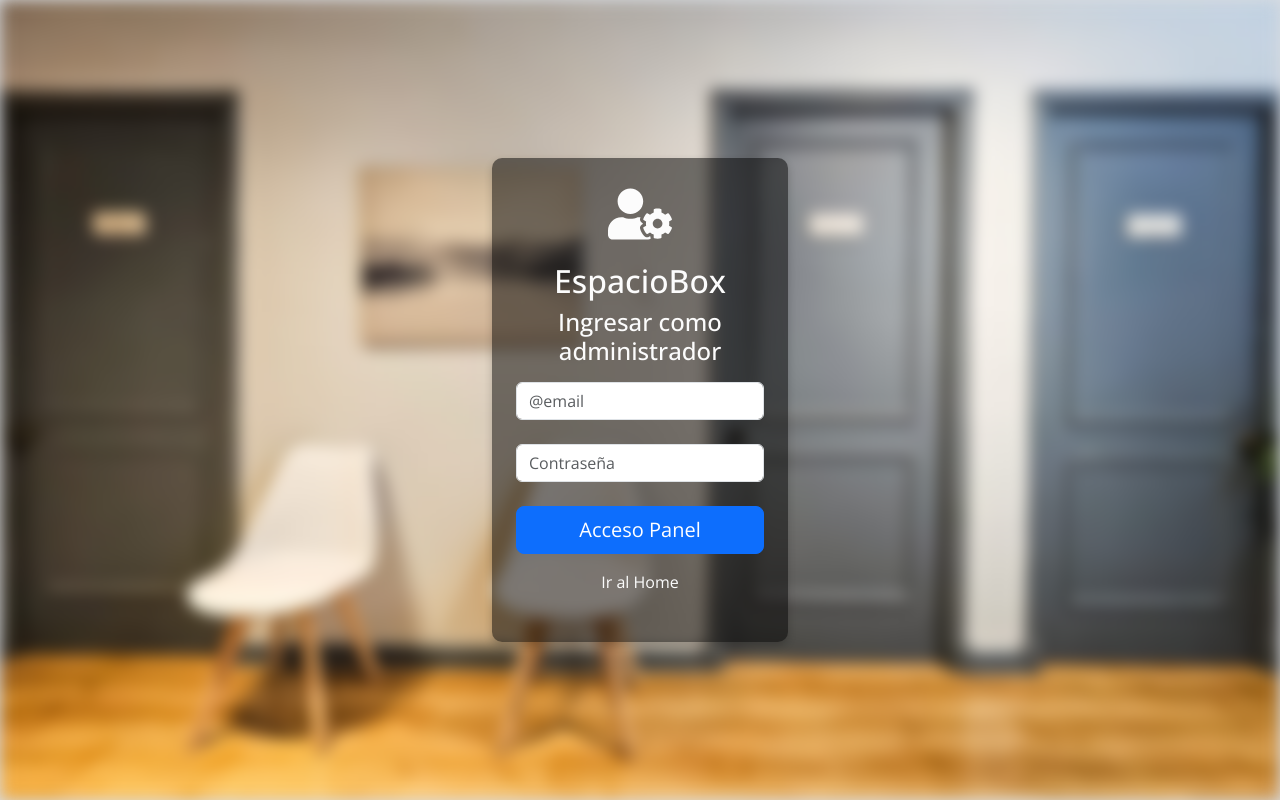
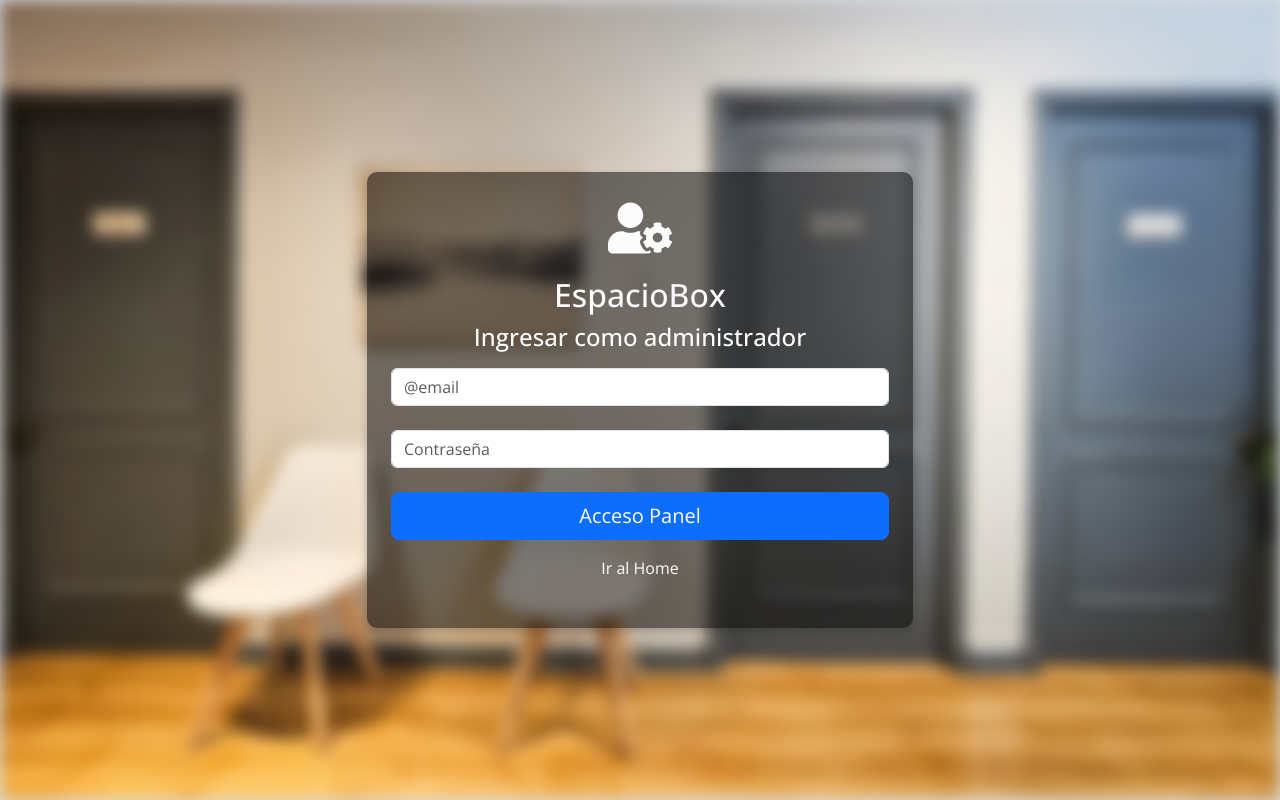
Before and after one commit to ssalinascalibar/espacio-box-noLogin, a React (Vite) app: page /login in a window 1280 px wide. Built offline with nearby package versions, Linux system fonts and the light colour scheme.

Commit message:
mod grid responsive logins

```diff
--- a/src/assets/styles/global.css
+++ b/src/assets/styles/global.css
@@ -25,7 +25,7 @@ a {
 .backgroundSection {
   background-color:#fff;
   border-radius: 8px;
-  padding: 2rem 1rem;
+  padding: 2rem 1.5rem;
   margin: 1rem 0 2rem 0;
 }
 
--- a/src/features/auth/Login.jsx
+++ b/src/features/auth/Login.jsx
@@ -2,13 +2,13 @@ import { useState, useEffect, useContext } from "react";
 import AuthContext from "../../context/AuthContext";
 import { useNavigate } from "react-router-dom";
 import { fetchAdmin } from "../../services/api";
-import { FaUserCog } from "../../assets/icons/icons"
+import { FaUserCog } from "../../assets/icons/icons";
 import Form from "react-bootstrap/Form";
 import Button from "react-bootstrap/Button";
 import Container from "react-bootstrap/Container";
 import Row from "react-bootstrap/Row";
 import Col from "react-bootstrap/Col";
-import Alert from 'react-bootstrap/Alert';
+import Alert from "react-bootstrap/Alert";
 import { Link } from "react-router-dom";
 import "./login.css";
 
@@ -40,7 +40,9 @@ export default function Login() {
     e.preventDefault();
 
     const enabledUser = adminUsers.find(
-      (user) => user.email === registeredUser.email && user.password === registeredUser.password
+      (user) =>
+        user.email === registeredUser.email &&
+        user.password === registeredUser.password
     );
 
     const validateCorreo = !adminUsers.email === !registeredUser.email;
@@ -63,7 +65,8 @@ export default function Login() {
     <div className="login-background">
       <Container className="login-container">
         <Row>
-        <Col>
+          <Col md={2} lg={3}></Col>
+          <Col xs={12} md={8} lg={6}>
             <div className="login-form">
               <FaUserCog />
               <Form onSubmit={handleSubmit}>
@@ -109,6 +112,7 @@ export default function Login() {
               </Form>
             </div>
           </Col>
+          <Col md={2} lg={3}></Col>
         </Row>
       </Container>
     </div>
--- a/src/features/auth/UserLogin.jsx
+++ b/src/features/auth/UserLogin.jsx
@@ -64,7 +64,8 @@ export default function UserLogin() {
     <div className="login-background">
       <Container className="login-container">
         <Row>
-          <Col>
+        <Col md={2} lg={3}></Col>
+          <Col xs={12} md={8} lg={6}>
             <div className="login-form">
             <FaUserCircle />
               <Form onSubmit={handleSubmit}>
@@ -109,6 +110,7 @@ export default function UserLogin() {
               </Form>
             </div>
           </Col>
+          <Col md={2} lg={3}></Col>
         </Row>
       </Container>
     </div>
--- a/src/features/auth/login.css
+++ b/src/features/auth/login.css
@@ -59,9 +59,9 @@
 }
 
 @media screen and (min-width: 992px) {
-    .login-background {
+    /* .login-background {
         padding: 0 30rem;
-    }
+    } */
 
     .login-form svg {
         font-size: 4em;
```
Lines whose indentation alone changed are shown as unchanged.
